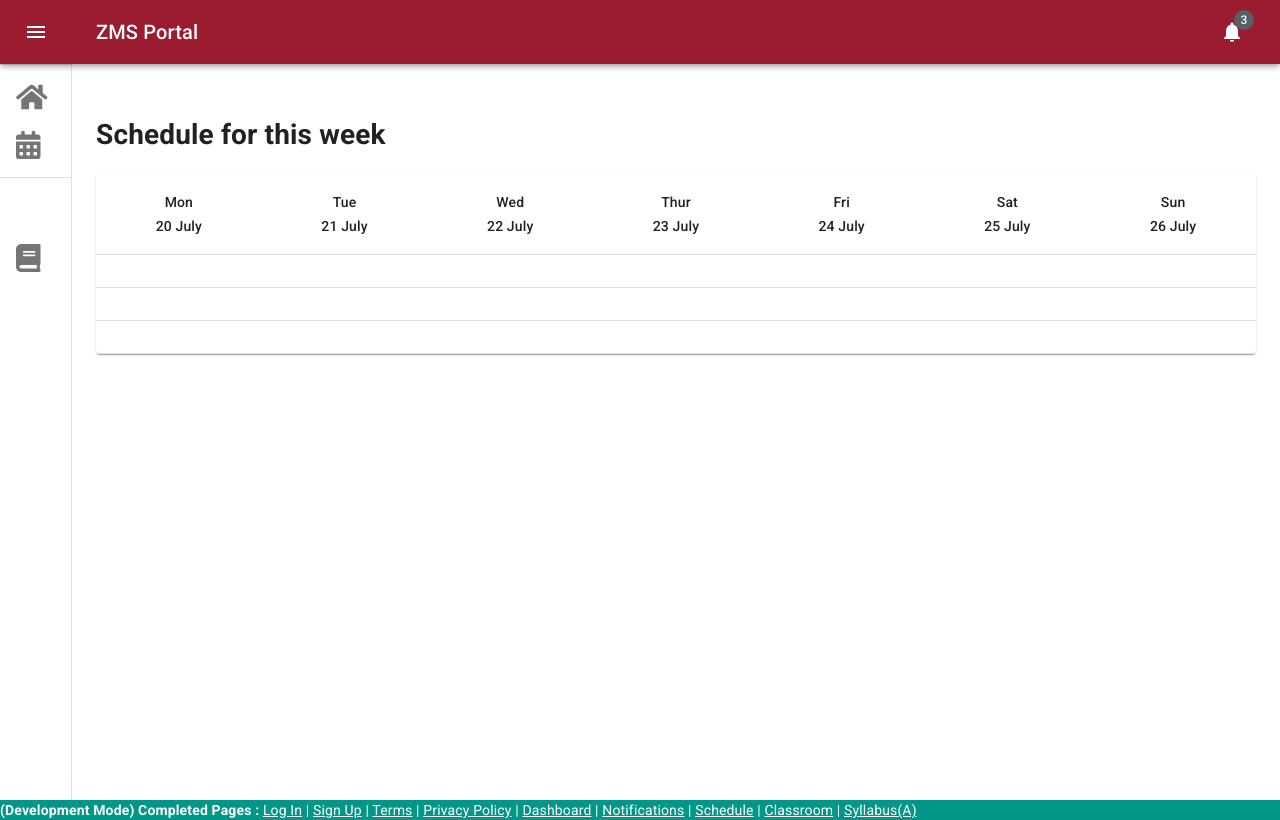
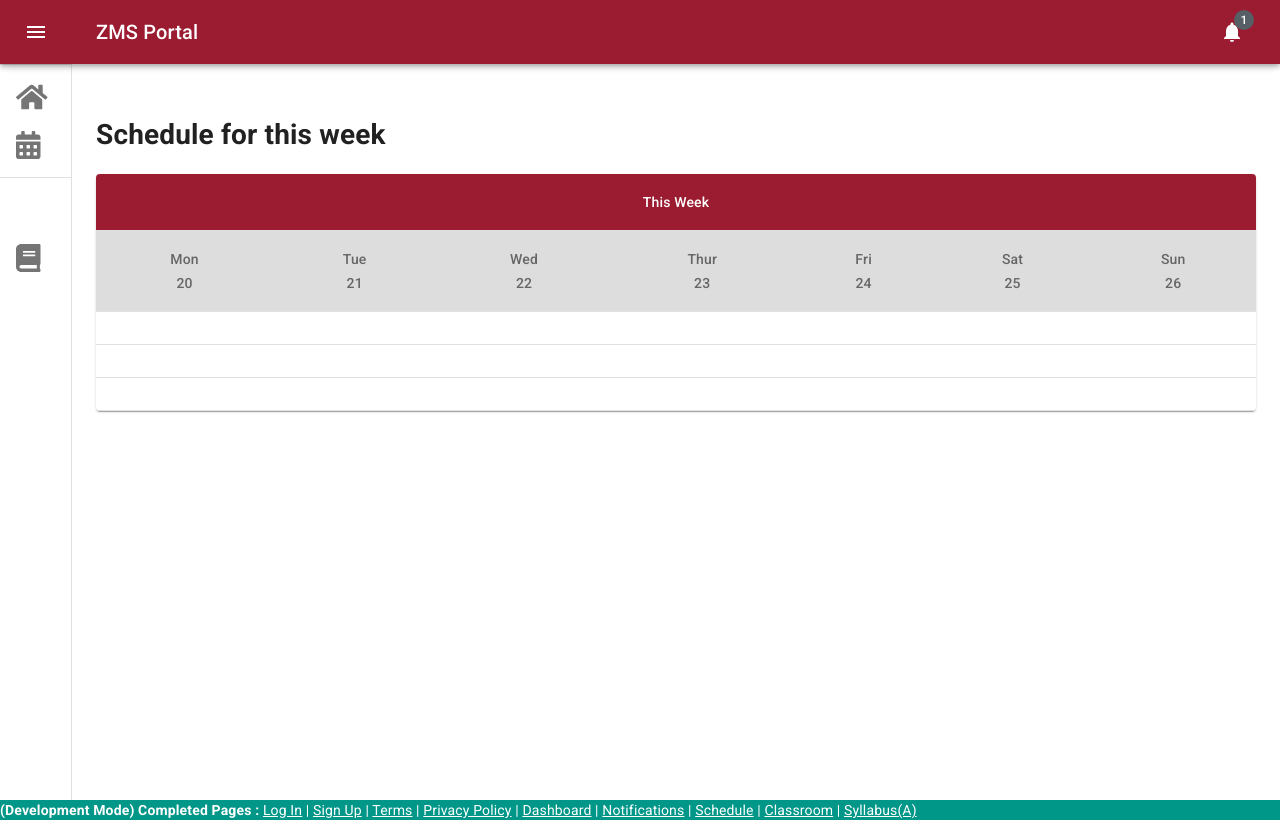
Before and after one commit to Pi-31415/ZMS_Portal, a React (Create React App) app: page /portal/dashboard/schedule in a window 1280 px wide. Built offline with nearby package versions, Linux system fonts and the light colour scheme.

Commit message:
schedule built

```diff
--- a/src/components/navbar.js
+++ b/src/components/navbar.js
@@ -123,7 +123,7 @@ export default function Navbar() {
           </Typography>
                 <Link to="/portal/dashboard/notif" style={{ color: '#fff' }}>
                     <IconButton color="inherit">
-                        <Badge badgeContent={3} color="secondary">
+                        <Badge badgeContent={1} color="secondary">
                             <NotificationsIcon />
                         </Badge>
                     </IconButton>
--- a/src/components/schedle_table.js
+++ b/src/components/schedle_table.js
@@ -54,14 +54,17 @@ export default function SimpleTable() {
     <TableContainer component={Paper}>
       <Table className={classes.table} aria-label="simple table">
         <TableHead>
-          <TableRow>
-            <TableCell align="center">Mon<br></br><Moment format="DD MMMM">{monday}</Moment></TableCell>
-            <TableCell align="center">Tue<br></br><Moment format="DD MMMM">{tuesday}</Moment></TableCell>
-            <TableCell align="center">Wed<br></br><Moment format="DD MMMM">{wednesday}</Moment></TableCell>
-            <TableCell align="center">Thur<br></br><Moment format="DD MMMM">{thursday}</Moment></TableCell>
-            <TableCell align="center">Fri<br></br><Moment format="DD MMMM">{friday}</Moment></TableCell>
-            <TableCell align="center">Sat<br></br><Moment format="DD MMMM">{saturday}</Moment></TableCell>
-            <TableCell align="center">Sun<br></br><Moment format="DD MMMM">{sunday}</Moment></TableCell>
+        <TableRow style={{backgroundColor:'#9b1c31'}}>
+          <TableCell colspan="7" style={{color:'#fff'}} align="center">This Week</TableCell>
+        </TableRow>
+        <TableRow style={{backgroundColor:'#ddd'}}>
+            <TableCell style={{color:'#666'}} align="center">Mon<br></br><Moment format="DD">{monday}</Moment></TableCell>
+            <TableCell style={{color:'#666'}} align="center">Tue<br></br><Moment format="DD">{tuesday}</Moment></TableCell>
+            <TableCell style={{color:'#666'}} align="center">Wed<br></br><Moment format="DD">{wednesday}</Moment></TableCell>
+            <TableCell style={{color:'#666'}} align="center">Thur<br></br><Moment format="DD">{thursday}</Moment></TableCell>
+            <TableCell style={{color:'#666'}} align="center">Fri<br></br><Moment format="DD">{friday}</Moment></TableCell>
+            <TableCell style={{color:'#666'}} align="center">Sat<br></br><Moment format="DD">{saturday}</Moment></TableCell>
+            <TableCell style={{color:'#666'}} align="center">Sun<br></br><Moment format="DD">{sunday}</Moment></TableCell>
           </TableRow>
         </TableHead>
         <TableBody>
```
